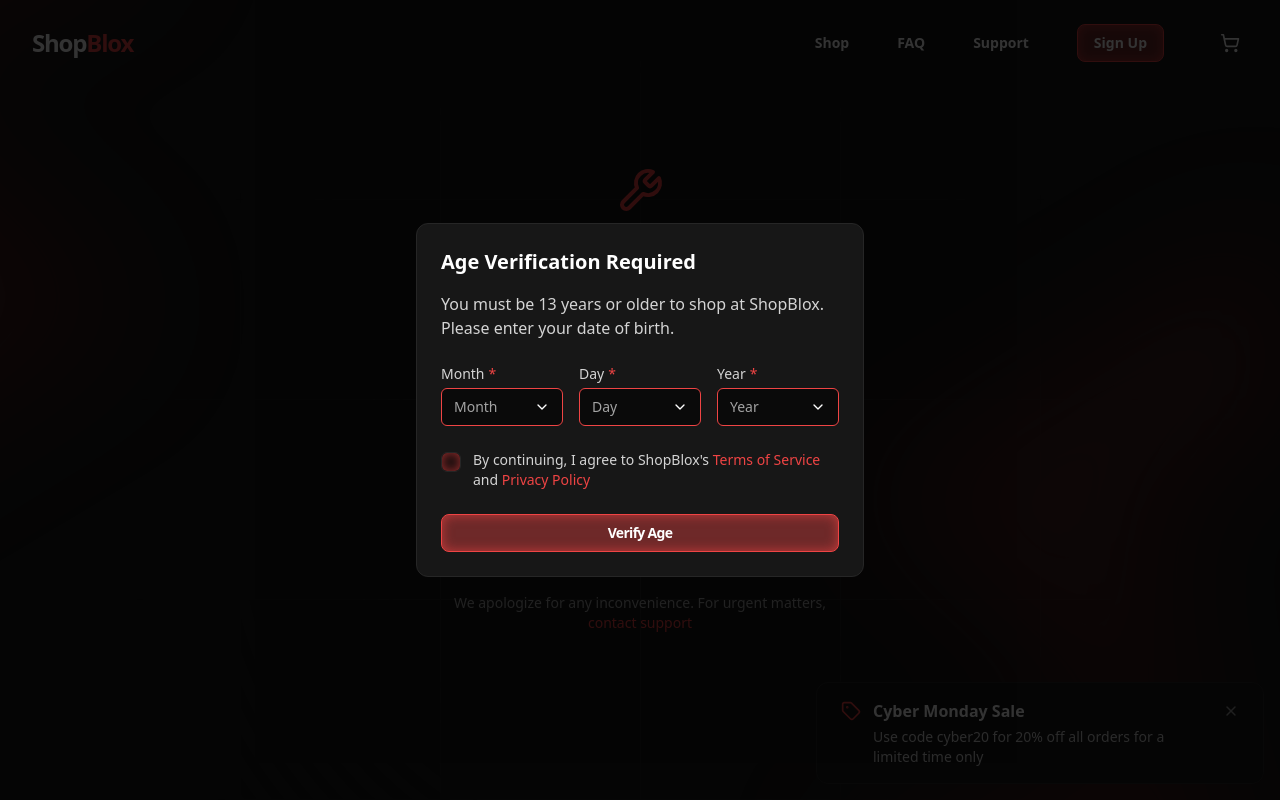
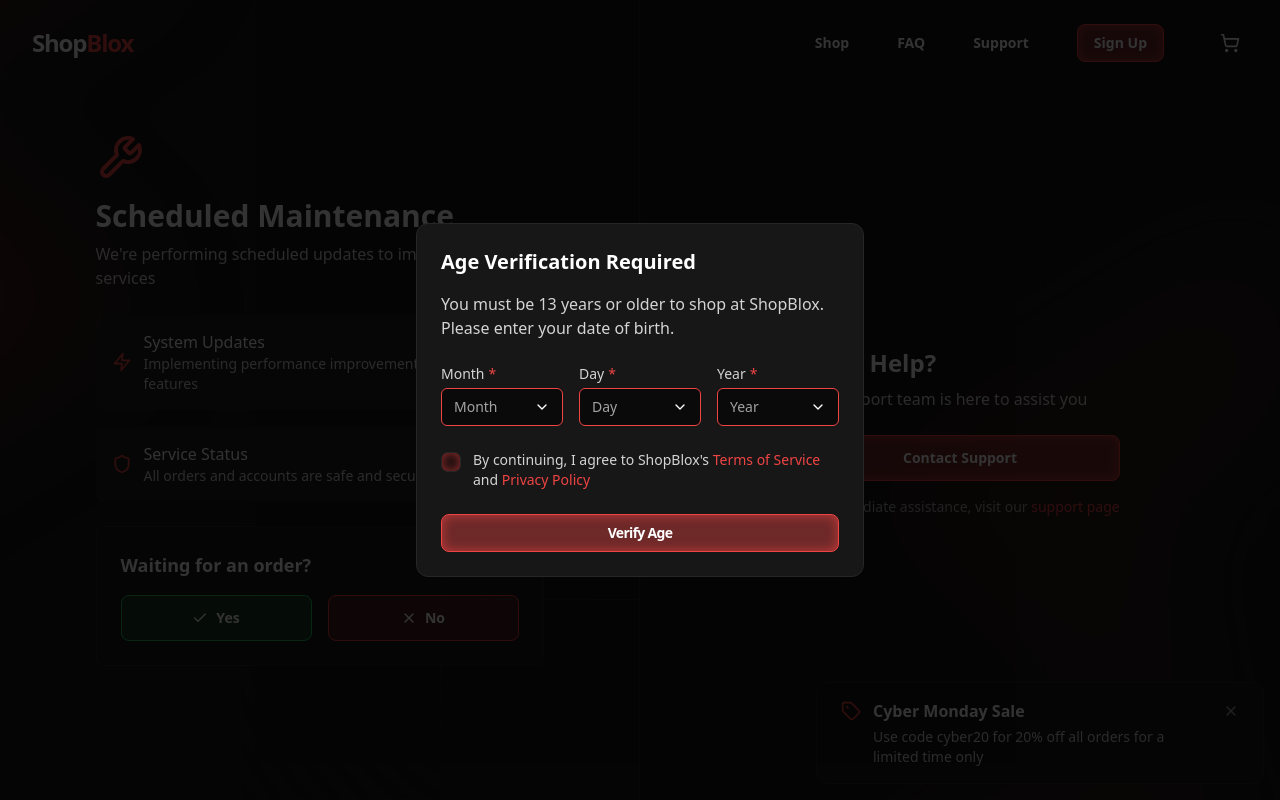
Before and after one commit to InactiveBen/sb1-mdukgq, a React (Vite) app: page /maintenance in a window 1280 px wide. Shown: the top 800 px of the page. Built offline with nearby package versions, Linux system fonts and the light colour scheme; a web font is replaced by a local one.

Commit message:
Update MaintenancePage.tsx

```diff
--- a/src/pages/MaintenancePage.tsx
+++ b/src/pages/MaintenancePage.tsx
@@ -1,61 +1,93 @@
-import React from 'react';
+import React, { useState } from 'react';
 import { motion } from 'framer-motion';
-import { Wrench, AlertCircle } from 'lucide-react';
+import { Wrench, AlertCircle, Zap, Shield } from 'lucide-react';
+import { Link } from 'react-router-dom';
 import { PageBackground } from '../components/shared/PageBackground';
+import { OrderCheckDialog } from '../components/maintenance/OrderCheckDialog';
 
 export const MaintenancePage: React.FC = () => {
+  const [showOrderDialog, setShowOrderDialog] = useState(true);
+
   return (
     <div className="relative isolate">
       <PageBackground />
-      <div className="w-full h-full min-h-screen flex items-center justify-center py-24">
-        <div className="w-full max-w-md mx-auto px-4">
+      <div className="w-full h-full min-h-screen grid lg:grid-cols-2">
+        {/* Left Section */}
+        <div className="flex items-center justify-center p-8 lg:border-r border-neutral-800">
           <motion.div
-            initial={{ opacity: 0, y: 20 }}
-            animate={{ opacity: 1, y: 0 }}
+            initial={{ opacity: 0, x: -20 }}
+            animate={{ opacity: 1, x: 0 }}
             transition={{ duration: 0.5 }}
-            className="space-y-6"
+            className="max-w-md space-y-6"
           >
-            <div className="text-center">
-              <Wrench className="w-12 h-12 text-red-500 mx-auto" />
-              <h1 className="mt-4 text-3xl font-bold text-white">Under Maintenance</h1>
+            <div className="text-center lg:text-left">
+              <Wrench className="w-12 h-12 text-red-500 mx-auto lg:mx-0" />
+              <h1 className="mt-4 text-3xl font-bold text-white">Scheduled Maintenance</h1>
               <p className="mt-2 text-neutral-300">
-                We're currently performing scheduled maintenance to improve your experience
+                We're performing scheduled updates to improve our services
               </p>
             </div>
 
-            <div className="bg-neutral-800/50 p-6 rounded-lg space-y-4">
-              <div className="flex items-center gap-3 text-neutral-200">
-                <AlertCircle className="w-5 h-5 text-red-500 flex-shrink-0" />
-                <span>Estimated downtime: 2-3 hours</span>
+            <div className="grid gap-4">
+              <div className="bg-neutral-800/50 p-4 rounded-lg">
+                <div className="flex items-center gap-3">
+                  <Zap className="w-5 h-5 text-red-500 flex-shrink-0" />
+                  <div>
+                    <h3 className="font-medium text-white">System Updates</h3>
+                    <p className="text-sm text-neutral-300">Implementing performance improvements and new features</p>
+                  </div>
+                </div>
               </div>
-              <div className="flex items-center gap-3 text-neutral-200">
-                <AlertCircle className="w-5 h-5 text-red-500 flex-shrink-0" />
-                <span>System upgrades and security updates</span>
-              </div>
-              <div className="flex items-center gap-3 text-neutral-200">
-                <AlertCircle className="w-5 h-5 text-red-500 flex-shrink-0" />
-                <span>All user data and accounts are safe</span>
+
+              <div className="bg-neutral-800/50 p-4 rounded-lg">
+                <div className="flex items-center gap-3">
+                  <Shield className="w-5 h-5 text-red-500 flex-shrink-0" />
+                  <div>
+                    <h3 className="font-medium text-white">Service Status</h3>
+                    <p className="text-sm text-neutral-300">All orders and accounts are safe and secure</p>
+                  </div>
+                </div>
               </div>
             </div>
 
-            <div className="text-center">
-              <a
-                href="https://discord.gg/tdvCm2rXTN"
-                target="_blank"
-                rel="noopener noreferrer"
-                className="inline-flex items-center justify-center gap-2 rounded-lg border border-red-500 bg-red-500/40 shadow-[inset_0_0_12px_#ef4444a5] px-6 py-3 text-sm font-semibold text-white hover:brightness-90"
-              >
-                Join Our Discord
-              </a>
+            {showOrderDialog && (
+              <OrderCheckDialog onClose={() => setShowOrderDialog(false)} />
+            )}
+          </motion.div>
+        </div>
+
+        {/* Right Section */}
+        <div className="flex items-center justify-center p-8 bg-neutral-900/50">
+          <motion.div
+            initial={{ opacity: 0, x: 20 }}
+            animate={{ opacity: 1, x: 0 }}
+            transition={{ duration: 0.5, delay: 0.2 }}
+            className="max-w-md space-y-6"
+          >
+            <div className="text-center lg:text-left">
+              <AlertCircle className="w-12 h-12 text-red-500 mx-auto lg:mx-0" />
+              <h2 className="mt-4 text-2xl font-bold text-white">Need Help?</h2>
+              <p className="mt-2 text-neutral-300">
+                Our support team is here to assist you
+              </p>
             </div>
 
-            <div className="text-sm text-center text-neutral-400">
-              <p>
-                We apologize for any inconvenience. For urgent matters,{' '}
-                <a href="/support" className="text-red-500 hover:text-red-400">
-                  contact support
-                </a>
-              </p>
+            <div className="flex flex-col gap-4">
+              <Link
+                to="/support"
+                className="w-full inline-flex items-center justify-center gap-2 rounded-lg border border-red-500 bg-red-500/40 shadow-[inset_0_0_12px_#ef4444a5] px-6 py-3 text-sm font-semibold text-white hover:brightness-90"
+              >
+                Contact Support
+              </Link>
+
+              <div className="text-sm text-center lg:text-left text-neutral-400">
+                <p>
+                  For immediate assistance, visit our{' '}
+                  <Link to="/support" className="text-red-500 hover:text-red-400">
+                    support page
+                  </Link>
+                </p>
+              </div>
             </div>
           </motion.div>
         </div>
```
